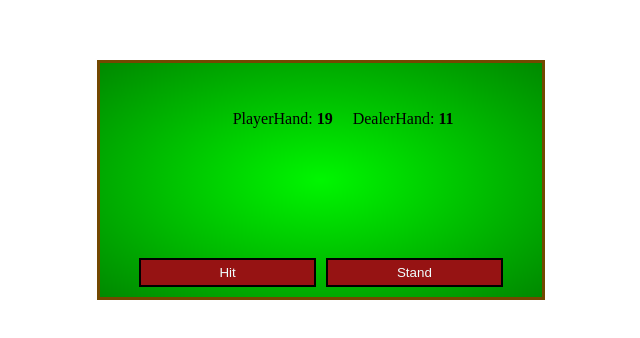
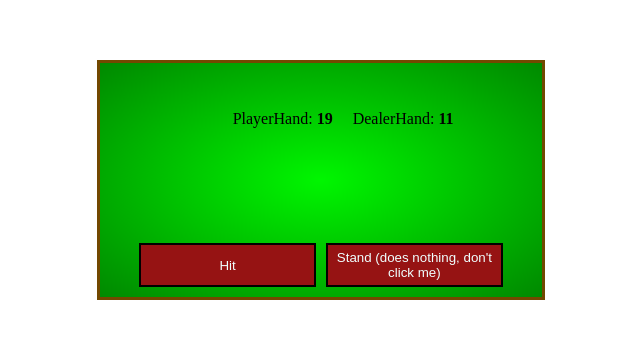
Before and after one commit to T-Barak0506/Blackjack, a plain HTML site: page index.html in a window 1280 px wide. Shown: the part 220-558 px from the top of the page, without its empty margins (319-959 px from the left). Drawn offline with Linux system fonts and the light colour scheme.

Commit message:
minor change

```diff
--- a/index.html
+++ b/index.html
@@ -27,7 +27,7 @@
     <div class="buttons">
       <button class="hitMe" onclick="game.player.playerHit(game.player.playerHand, game.deck.deckOfCards);
 game.getPlayerHandValue(game.player.playerHand);">Hit</button>
-      <button class="stand">Stand</button>
+      <button class="stand">Stand (does nothing, don't click me)</button>
     </div>
 
   </div>
```
